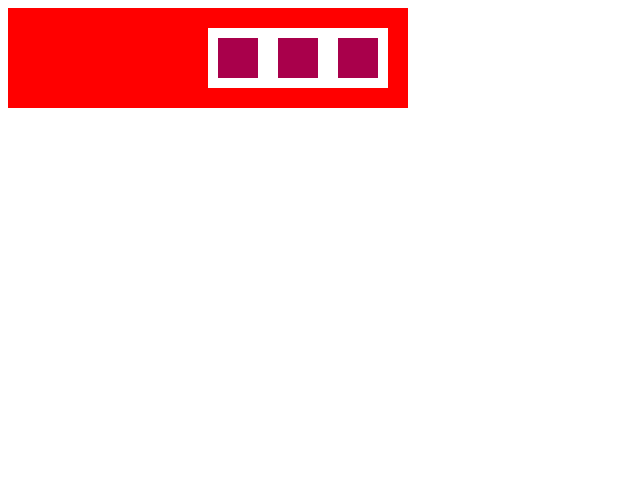
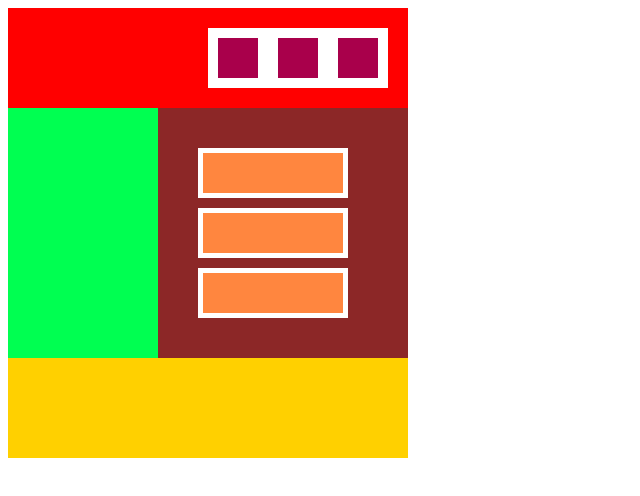
Before and after one commit to karie0407/puzzle3, a plain HTML site: page index.html in a window 1280 px wide. Shown: the whole page, without its empty margins (0-640 px from the left). Drawn offline with Linux system fonts and the light colour scheme.

Commit message:
puzzle上級

```diff
--- a/css/style.css
+++ b/css/style.css
@@ -19,13 +19,43 @@ body {
   right: 20px;
   background: #ffffff;
 }
-.right {
+.puple {
   width: 40px;
   height: 40px;
   float: right;
   margin: 10px;
+  background: #a9004b;
 }
 
-.puple1, .puple2, .puple3 {
-  background: #a9004b;
+.green {
+width: 150px;
+height: 250px;
+float: left;
+background: #00ff51;
 }
+.brown {
+  width: 250px;
+  height: 250px;
+  float: left;
+  background: #8c2727;
+  position: relative;
+}
+.box {
+position: absolute;
+top: 40px;
+left: 40px;
+}
+.orange {
+  width: 140px;
+  height: 40px;
+  background: #ff863f;
+  margin-top: 10px;
+  border: 5px solid #ffffff;
+}
+.orange:first-child {
+  margin-top: 0;
+}
+.yellow {
+  height: 100px;
+  background: #ffd000;
+}
--- a/index.html
+++ b/index.html
@@ -11,16 +11,24 @@
   <header>
     <div class="red">
       <div class="white">
-        <div class="right puple1"></div>
-        <div class="right puple2"></div>
-        <div class="right puple3"></div>
+        <div class="puple"></div>
+        <div class="puple"></div>
+        <div class="puple"></div>
       </div>
-
-      </div>
+    </div>
   </header>
   <main>
-    <div class="green"></div>
-
+    <div class="clearfix">
+      <div class="green"></div>
+      <div class="brown">
+        <div class="box">
+          <div class="orange"></div>
+          <div class="orange"></div>
+          <div class="orange"></div>
+        </div>
+      </div>
+    </div>
   </main>
+  <footer class="yellow"></footer>
 </body>
 </html>
```
